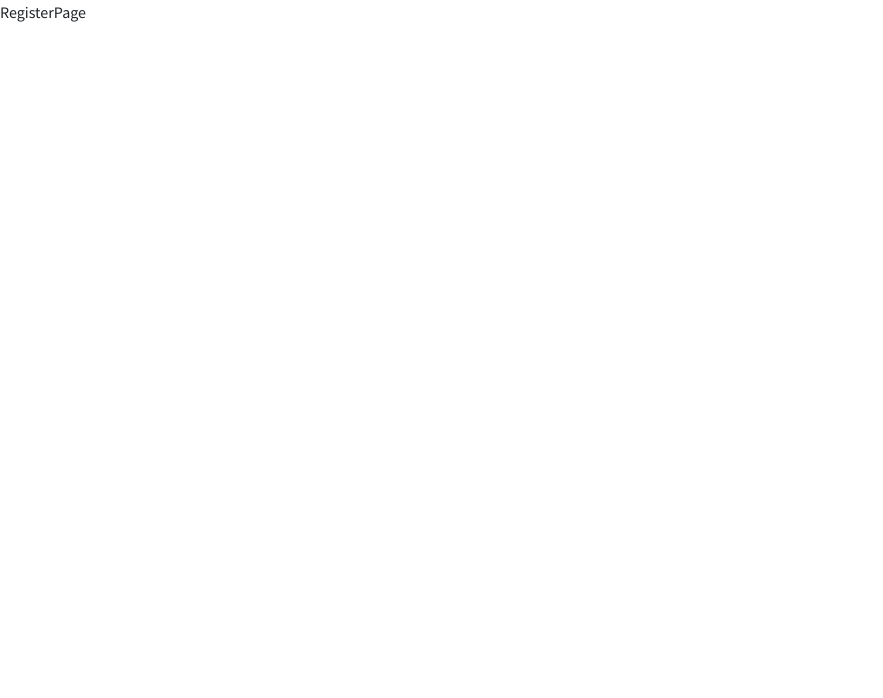
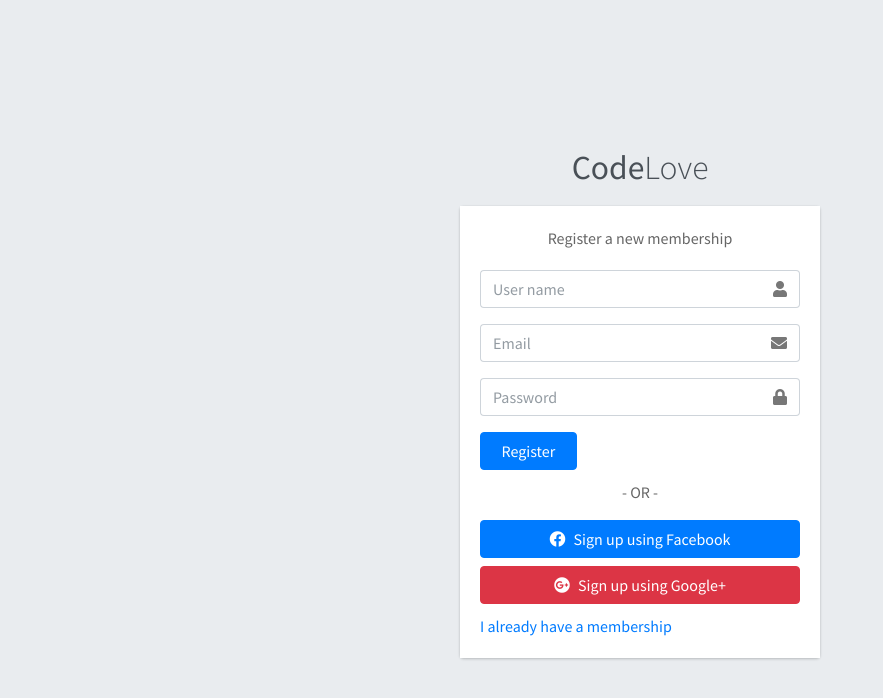
Before and after one commit to dovietduc/client_redux_auth_demo, a React (Create React App) app: page /register in a window 1280 px wide. Shown: the top 698 px of the page, without its empty margins (0-883 px from the left). Built offline with nearby package versions, Linux system fonts and the light colour scheme.

Commit message:
component login and register

```diff
--- a/src/pages/LoginPage.js
+++ b/src/pages/LoginPage.js
@@ -1,9 +1,95 @@
-import React from 'react'
+import React from 'react';
+import { Link } from 'react-router-dom';
+
+
 
 function LoginPage() {
-  return (
-    <div>LoginPage</div>
-  )
+    return (
+        <div className="login-page">
+            <div className="login-box">
+                <div className="login-logo">
+                    <a href="https://github.com">
+                        <b>Admin</b>LTE
+                    </a>
+                </div>
+                <div className="card">
+                    <div className="card-body login-card-body">
+                        <p className="login-box-msg">
+                            Sign in to start your session
+                        </p>
+
+                        <form>
+                            <div className="input-group mb-3">
+                                <input
+                                    id="email"
+                                    type="email"
+                                    className="form-control"
+                                    placeholder="Email"
+                                />
+                                <div className="input-group-append">
+                                    <div className="input-group-text">
+                                        <span className="fas fa-envelope"></span>
+                                    </div>
+                                </div>
+                            </div>
+                            <div className="input-group mb-3">
+                                <input
+                                    id="password"
+                                    type="password"
+                                    className="form-control"
+                                    placeholder="Password"
+                                />
+                                <div className="input-group-append">
+                                    <div className="input-group-text">
+                                        <span className="fas fa-lock"></span>
+                                    </div>
+                                </div>
+                            </div>
+                            <div className="row">
+                                <div className="col-4">
+                                    <button
+                                        type="submit"
+                                        className="btn btn-primary btn-block"
+                                    >
+                                        Sign In
+                                    </button>
+                                </div>
+                            </div>
+                        </form>
+
+                        <div className="social-auth-links text-center mb-3">
+                            <p>- OR -</p>
+                            <a
+                                href="https://github.com"
+                                className="btn btn-block btn-primary"
+                            >
+                                <i className="fab fa-facebook mr-2"></i> Sign in
+                                using Facebook
+                            </a>
+                            <a
+                                href="https://github.com"
+                                className="btn btn-block btn-danger"
+                            >
+                                <i className="fab fa-google-plus mr-2"></i> Sign
+                                in using Google+
+                            </a>
+                        </div>
+
+                        <p className="mb-1">
+                            <a href="https://github.com">
+                                I forgot my password
+                            </a>
+                        </p>
+                        <p className="mb-0">
+                            <Link to="/register" className="text-center">
+                                Register a new membership
+                            </Link>
+                        </p>
+                    </div>
+                </div>
+            </div>
+        </div>
+    );
 }
 
-export default LoginPage
+export default LoginPage;
--- a/src/pages/RegisterPage.js
+++ b/src/pages/RegisterPage.js
@@ -1,9 +1,101 @@
-import React from 'react'
+import React from 'react';
+import { Link } from 'react-router-dom';
 
 function RegisterPage() {
-  return (
-    <div>RegisterPage</div>
-  )
+    return (
+        <div className="register-page">
+            <div className="register-box">
+                <div className="register-logo">
+                    <a href="https://github.com">
+                        <b>Code</b>Love
+                    </a>
+                </div>
+
+                <div className="card">
+                    <div className="card-body register-card-body">
+                        <p className="login-box-msg">
+                            Register a new membership
+                        </p>
+
+                        <form>
+                            <div className="input-group mb-3">
+                                <input
+                                    id="username"
+                                    type="text"
+                                    className="form-control"
+                                    placeholder="User name"
+                                />
+                                <div className="input-group-append">
+                                    <div className="input-group-text">
+                                        <span className="fas fa-user"></span>
+                                    </div>
+                                </div>
+                            </div>
+                            <div className="input-group mb-3">
+                                <input
+                                    id="email"
+                                    type="email"
+                                    className="form-control"
+                                    placeholder="Email"
+                                />
+                                <div className="input-group-append">
+                                    <div className="input-group-text">
+                                        <span className="fas fa-envelope"></span>
+                                    </div>
+                                </div>
+                            </div>
+                            <div className="input-group mb-3">
+                                <input
+                                    id="password"
+                                    type="password"
+                                    className="form-control"
+                                    placeholder="Password"
+                                />
+                                <div className="input-group-append">
+                                    <div className="input-group-text">
+                                        <span className="fas fa-lock"></span>
+                                    </div>
+                                </div>
+                            </div>
+
+                            <div className="row">
+                                <div className="col-4">
+                                    <button
+                                        type="submit"
+                                        className="btn btn-primary btn-block"
+                                    >
+                                        Register
+                                    </button>
+                                </div>
+                            </div>
+                        </form>
+
+                        <div className="social-auth-links text-center">
+                            <p>- OR -</p>
+                            <a
+                                href="https://github.com"
+                                className="btn btn-block btn-primary"
+                            >
+                                <i className="fab fa-facebook mr-2"></i>
+                                Sign up using Facebook
+                            </a>
+                            <a
+                                href="https://github.com"
+                                className="btn btn-block btn-danger"
+                            >
+                                <i className="fab fa-google-plus mr-2"></i>
+                                Sign up using Google+
+                            </a>
+                        </div>
+
+                        <Link to="/login" className="text-center">
+                            I already have a membership
+                        </Link>
+                    </div>
+                </div>
+            </div>
+        </div>
+    );
 }
 
-export default RegisterPage
+export default RegisterPage;
```
